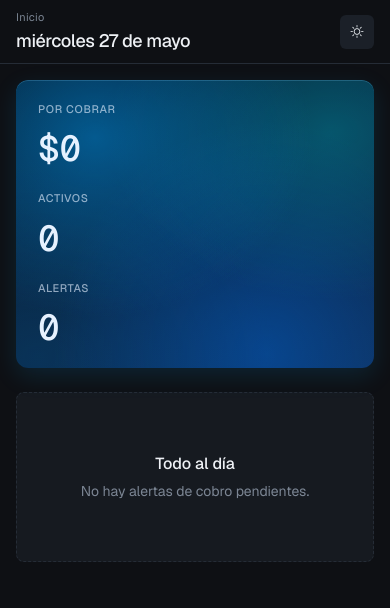
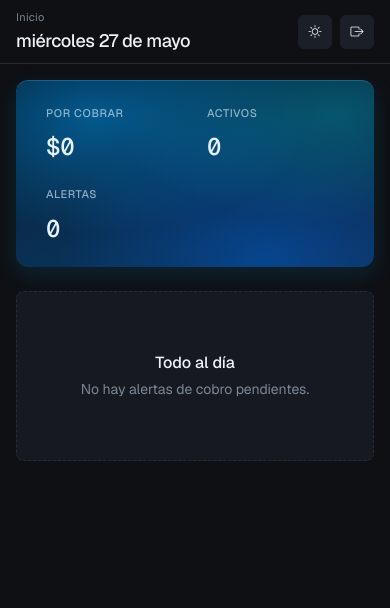
Before and after one commit to Mvega5310/prestamos_app, a Flask app: page / in a window 390 px wide. Shown: the top 608 px of the page. Run offline with Flask 3, Linux system fonts and the light colour scheme; the visitor is signed in with stand-in values (Sample User, id 1); data comes from the database, SQL or seed files in the repository; data that the repository does not hold is empty; some web fonts are replaced.

Commit message:
fix: responsive móvil — safe-area topbar, hero 2x2 grid, logout visible
- Topbar respeta notch/Dynamic Island con env(safe-area-inset-top)
- Hero KPIs muestran cuadrícula 2×2 en móvil (override !important)
- Botón cerrar sesión visible en móvil (topbar, d-md-none)

Co-Authored-By: Claude Sonnet 4.6 <noreply@anthropic.com>

```diff
--- a/static/css/kuenta-theme.css
+++ b/static/css/kuenta-theme.css
@@ -813,10 +813,20 @@ h1, h2, h3, h4, h5, h6 { color: var(--kt-ink); font-weight: 500; letter-spacing:
    ============================================================== */
 @media (max-width: 767.98px) {
   .kt-sidebar { display: none; }
-  .kt-topbar { padding: 0 16px; }
+  .kt-topbar {
+    padding: max(env(safe-area-inset-top), 0px) 16px 0;
+    min-height: calc(64px + env(safe-area-inset-top));
+  }
   .kt-content { padding: 16px 16px 100px; }
-  .kt-hero { padding: 22px; border-radius: var(--kt-r-lg); }
-  .kt-hero-value { font-size: 36px; }
+  .kt-hero { padding: 18px; border-radius: var(--kt-r-lg); }
+  .kt-hero-grid {
+    grid-template-columns: 1fr 1fr !important;
+    gap: 12px 0;
+  }
+  .kt-hero-divider { display: none !important; }
+  .kt-hero-value { font-size: 24px; }
+  .kt-hero-value--sm { font-size: 20px; }
+  .kt-hero-stat { padding: 8px 12px; }
   .kt-topbar-actions .btn-kt span { display: none; }
 
   .kt-bottom-nav {
--- a/templates/base.html
+++ b/templates/base.html
@@ -104,6 +104,9 @@
         <button id="theme-toggle" class="btn-kt btn-kt-quiet btn-kt-icon" title="Cambiar tema" aria-label="Cambiar tema">
           <i class="bi bi-sun" id="theme-icon"></i>
         </button>
+        <a href="{{ url_for('logout') }}" class="btn-kt btn-kt-quiet btn-kt-icon d-md-none" title="Cerrar sesión" aria-label="Cerrar sesión">
+          <i class="bi bi-box-arrow-right"></i>
+        </a>
       </div>
     </div>
 
```
